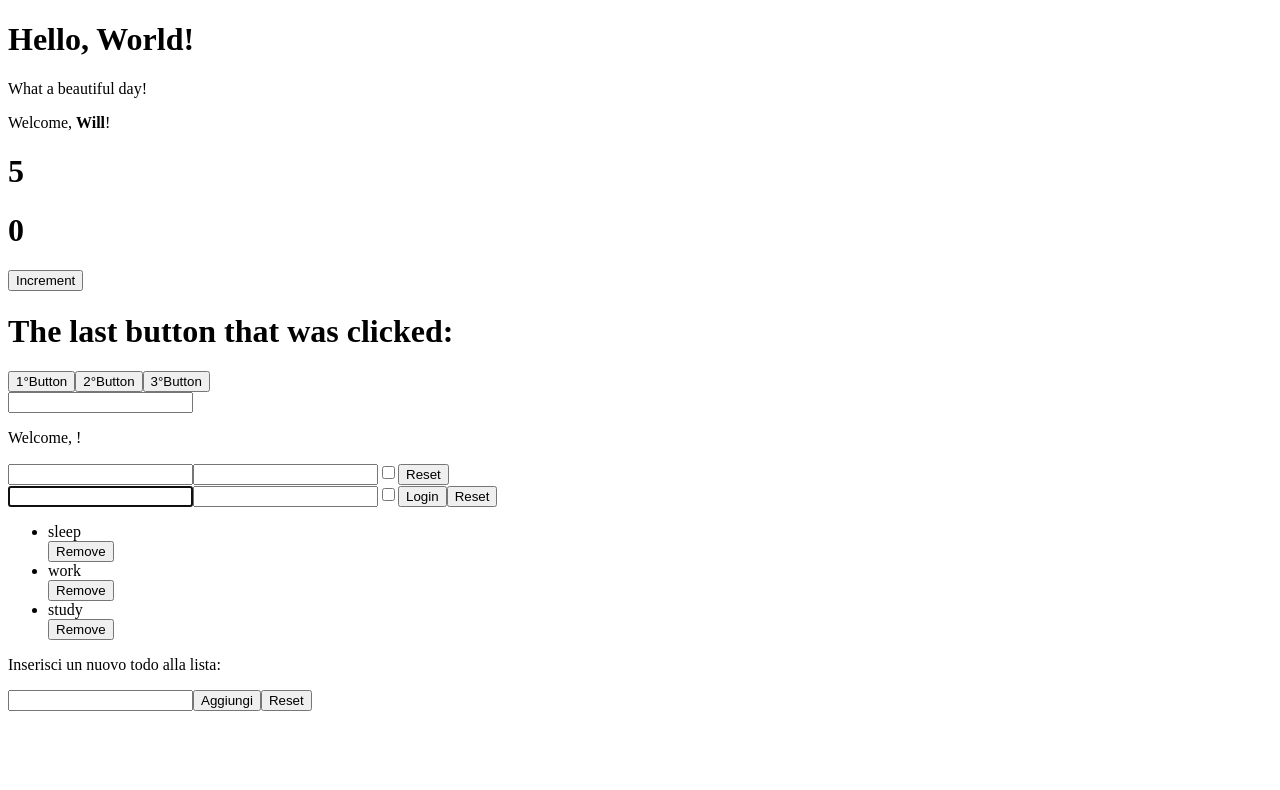
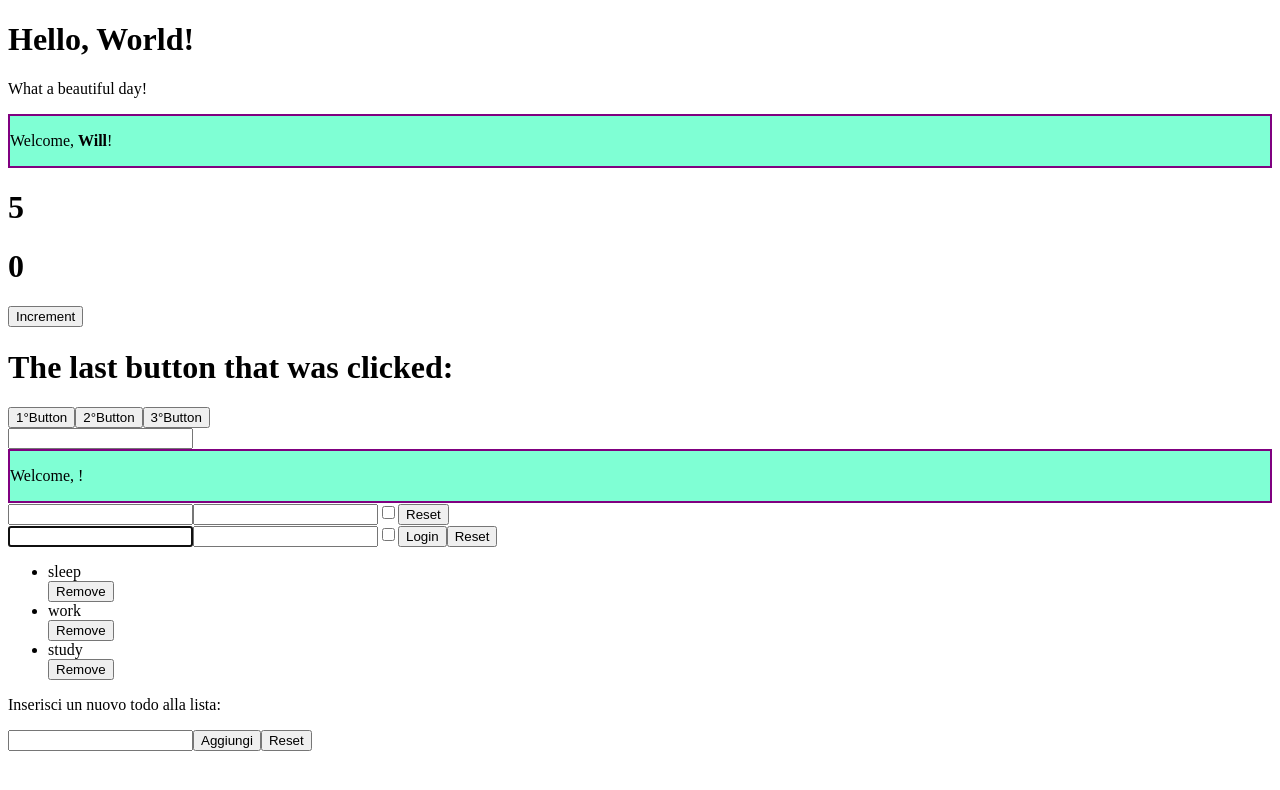
Before and after one commit to angiee05/react-exercises, a React (Create React App) app: page / in a window 1280 px wide. Shown: the top 790 px of the page. Built offline with nearby package versions, Linux system fonts and the light colour scheme.

Commit message:
styling 1

```diff
--- a/src/Welcome.js
+++ b/src/Welcome.js
@@ -4,7 +4,7 @@
 export class Welcome extends React.Component {
     render () {
         return (
-            <div>
+            <div className="welcome">
                 <p>Welcome, {this.props.name}!</p>
                 {(this.props.age > 18 && this.props.age < 65 && this.props.name === "John") && <Age age={this.props.age}/>}
             </div>
--- /dev/null
+++ b/src/index.css
@@ -0,0 +1,4 @@
+.welcome {
+    background-color: aquamarine;
+    border: 2px solid purple;
+}
--- a/src/index.js
+++ b/src/index.js
@@ -1,5 +1,6 @@
 import ReactDOM from "react-dom"
 import { App } from "./App"
+import "./index.css"
 //import { HelloWorld } from "./HelloWorld"
 
 //const HelloWorldComponent = <HelloWorld />
```
